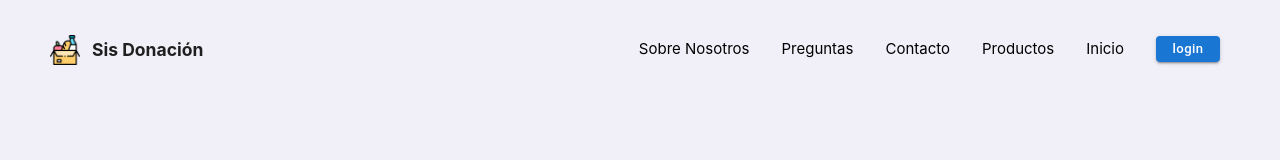
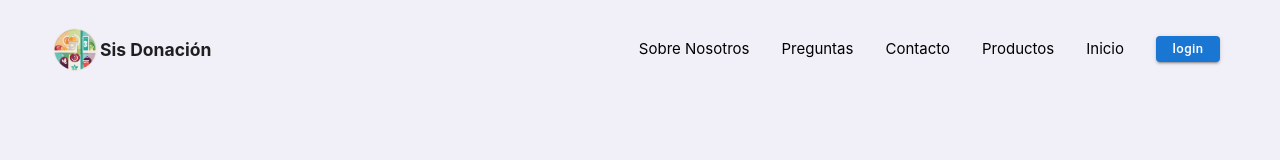
Before and after one commit to LeonelChauca/Sistema_donacion_281, a React (Vite) app: page / in a window 1280 px wide. Shown: the top 160 px of the page. Built offline with nearby package versions, Linux system fonts and the light colour scheme.

Commit message:
add icono

```diff
--- a/index.html
+++ b/index.html
@@ -2,7 +2,7 @@
 <html lang="en">
   <head>
     <meta charset="UTF-8" />
-    <link rel="icon" type="image/svg+xml" href="/vite.svg" />
+    <link rel="icon" type="image/svg+xml" href="/icon.png" />
     <meta name="viewport" content="width=device-width, initial-scale=1.0" />
     <title>Sis Donación</title>
   </head>
--- a/src/components/Navbar.jsx
+++ b/src/components/Navbar.jsx
@@ -35,7 +35,7 @@
         <nav  className={style.navbar}  >
             <div className={style.icono}>
                 <picture>
-                <img src={icon} alt="Icono"></img>
+                <img src="/icon.png" alt="Icono"></img>
                 </picture>
                 <h3>
                 Sis Donación
--- a/src/styles/components/Navbar.module.css
+++ b/src/styles/components/Navbar.module.css
@@ -23,18 +23,20 @@
 .icono {
     display: flex;
     align-items: center;
-    gap: 12px;
+    justify-content: center;
     margin-left: 50px;
 }
 
 .icono>picture {
     display: inline-block;
-    width: 30px;
-    height: 30px;
+    width: 50px;
+    display: flex;
+    align-items: center;
 }
 
 .icono>picture>img {
     width: 100%;
+    object-position: center center;
 }
 
 
```
Also changed, not shown: public/icon.png (added), 1 other file (tests, documents, lock files or other folders).
